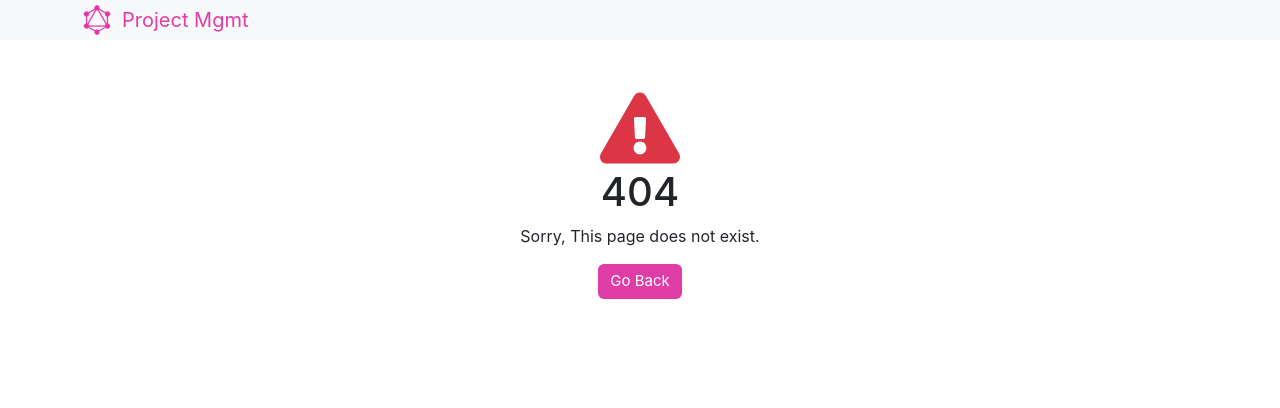
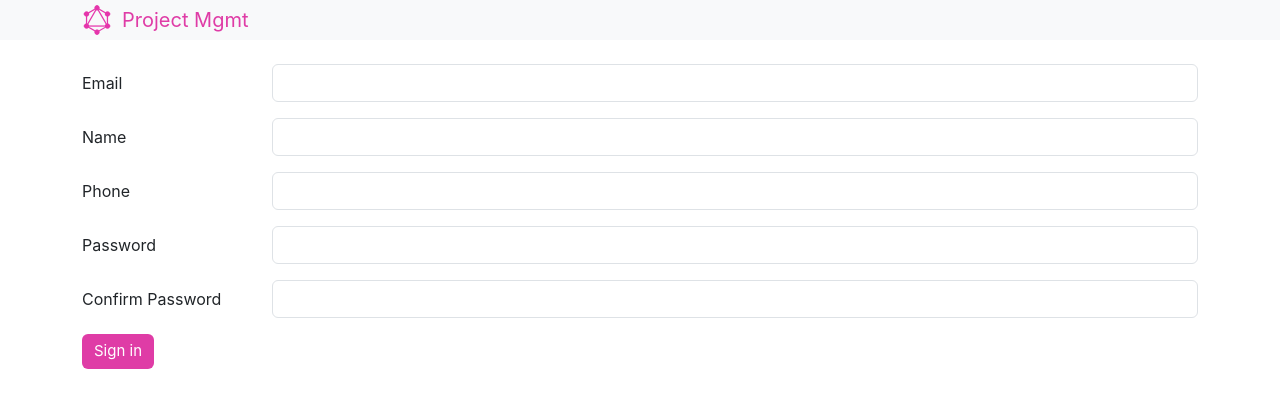
Before and after one commit to noman318/GraphQl_FullStack, a React (Create React App) app in the folder client/: page /register in a window 1280 px wide. Before the commit this address had no page. Shown: the top 408 px of the page. Built offline with nearby package versions, Linux system fonts and the light colour scheme.

Commit message:
Register and Login GraphQl integration pending

```diff
--- a/client/src/App.js
+++ b/client/src/App.js
@@ -4,6 +4,8 @@ import { BrowserRouter as Router, Routes, Route } from "react-router-dom";
 import HomeScreen from "./pages/HomeScreen";
 import NotFound from "./pages/NotFound";
 import Projects from "./pages/Projects";
+import Login from "./pages/Login";
+import RegisterForm from "./pages/RegisterForm";
 
 const cache = new InMemoryCache({
   typePolicies: {
@@ -38,6 +40,8 @@ function App() {
           <div className="container">
             <Routes>
               <Route path="/" element={<HomeScreen />} />
+              <Route path="/login" element={<Login />} />
+              <Route path="/register" element={<RegisterForm />} />
               <Route path="/project/:id" element={<Projects />} />
               <Route path="*" element={<NotFound />} />
             </Routes>
--- a/client/src/mutations/clientMutations.js
+++ b/client/src/mutations/clientMutations.js
@@ -7,6 +7,35 @@ const ADD_CLIENTS = gql`
       name
       email
       phone
+    }
+  }
+`;
+
+const REGISTER_USER = gql`
+  mutation registerClient(
+    $name: String
+    $email: String
+    $phone: String
+    $password: String
+  ) {
+    registerClient(
+      name: $name
+      email: $email
+      phone: $phone
+      password: $password
+    ) {
+      id
+      name
+      email
+      phone
+    }
+  }
+`;
+
+const LOGIN_USER = gql`
+  mutation loginClient($email: String, $password: String) {
+    loginClient(email: $email, password: $password) {
+      token
     }
   }
 `;
@@ -22,4 +51,4 @@ const DELETE_CLIENTS = gql`
   }
 `;
 
-export { DELETE_CLIENTS, ADD_CLIENTS };
+export { DELETE_CLIENTS, ADD_CLIENTS, REGISTER_USER, LOGIN_USER };
--- /dev/null
+++ b/client/src/pages/Login.jsx
@@ -0,0 +1,29 @@
+import React from "react";
+
+const Login = () => {
+  return (
+    <form>
+      <div className="row mb-3">
+        <label for="inputEmail3" className="col-sm-2 col-form-label">
+          Email
+        </label>
+        <div className="col-sm-10">
+          <input type="email" name="email" className="form-control" />
+        </div>
+      </div>
+      <div className="row mb-3">
+        <label for="inputPassword3" className="col-sm-2 col-form-label">
+          Password
+        </label>
+        <div className="col-sm-10">
+          <input type="password" name="password" className="form-control" />
+        </div>
+      </div>
+      <button type="submit" className="btn btn-primary">
+        Sign in
+      </button>
+    </form>
+  );
+};
+
+export default Login;
--- /dev/null
+++ b/client/src/pages/RegisterForm.jsx
@@ -0,0 +1,57 @@
+import React from "react";
+
+const RegisterForm = () => {
+  return (
+    <form>
+      <div className="row mb-3">
+        <label for="inputEmail3" className="col-sm-2 col-form-label">
+          Email
+        </label>
+        <div className="col-sm-10">
+          <input type="email" className="form-control" />
+        </div>
+      </div>
+      <div className="row mb-3">
+        <label for="inputName" className="col-sm-2 col-form-label">
+          Name
+        </label>
+        <div className="col-sm-10">
+          <input type="text" className="form-control" />
+        </div>
+      </div>
+      <div className="row mb-3">
+        <label for="inputPhone" className="col-sm-2 col-form-label">
+          Phone
+        </label>
+        <div className="col-sm-10">
+          <input type="text" name="phone" className="form-control" />
+        </div>
+      </div>
+      <div className="row mb-3">
+        <label for="inputPassword3" className="col-sm-2 col-form-label">
+          Password
+        </label>
+        <div className="col-sm-10">
+          <input type="password" name="password" className="form-control" />
+        </div>
+      </div>
+      <div className="row mb-3">
+        <label for="inputPassword3" className="col-sm-2 col-form-label">
+          Confirm Password
+        </label>
+        <div className="col-sm-10">
+          <input
+            type="password"
+            name="confirm-password"
+            className="form-control"
+          />
+        </div>
+      </div>
+      <button type="submit" className="btn btn-primary">
+        Sign in
+      </button>
+    </form>
+  );
+};
+
+export default RegisterForm;
```
